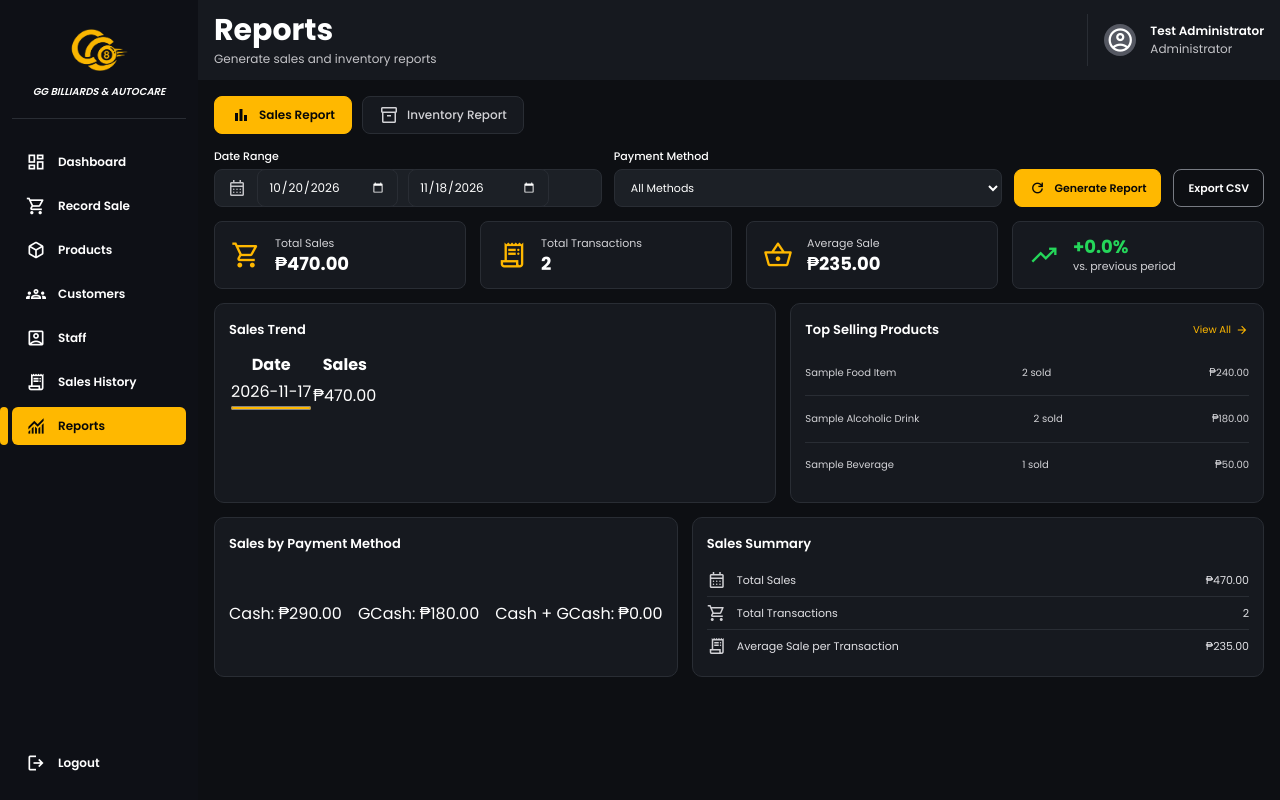
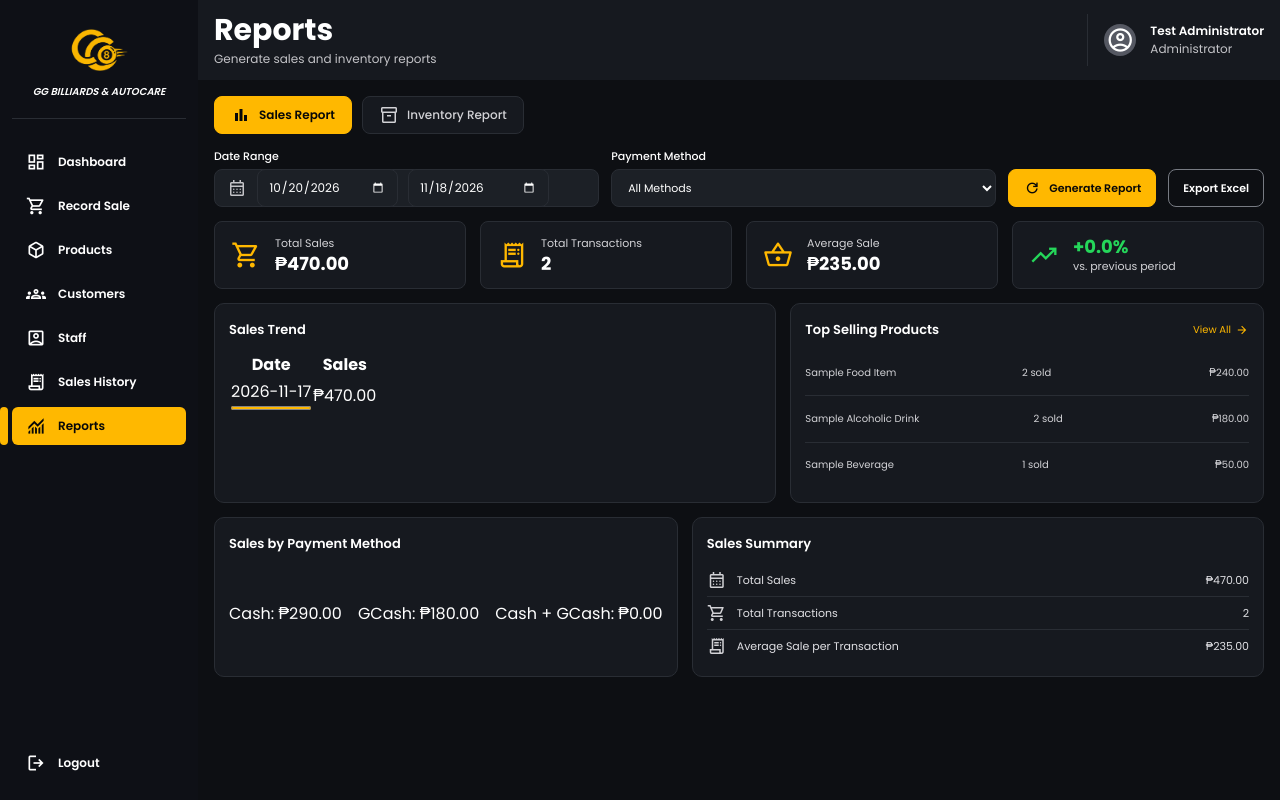
Before and after one commit to Abeleops/cuecare, a Laravel app: page /reports in a window 1280 px wide. Run offline with Laravel 12, Linux system fonts and the light colour scheme; a user stored in the database is signed in; data comes from the database, SQL or seed files in the repository; style sheets or scripts are compiled from the project's sources; some libraries are stand-ins or nearby versions.

Commit message:
feat: Update export button labels from 'Export CSV' to 'Export Excel' in reports views

```diff
--- a/resources/views/reports/index.blade.php
+++ b/resources/views/reports/index.blade.php
@@ -78,7 +78,7 @@
                             Generate Report
                         </button>
                         @can('ReportsExport')
-                            <button type="submit" id="reportsExportButton" formaction="{{ route('reports.export') }}" name="type" value="sales">Export CSV</button>
+                            <button type="submit" id="reportsExportButton" formaction="{{ route('reports.export') }}" name="type" value="sales">Export Excel</button>
                         @endcan
                     </form>
                     @if ($errors->any()) <p role="alert">{{ $errors->first() }}</p> @endif
--- a/resources/views/reports/inventory.blade.php
+++ b/resources/views/reports/inventory.blade.php
@@ -79,7 +79,7 @@
                         </div>
                         <button type="submit" id="reportsInventoryGenerateButton">Apply filters</button>
                         @can('ReportsExport')
-                            <button type="submit" id="reportsInventoryExportButton" formaction="{{ route('reports.export') }}" name="type" value="inventory">Export CSV</button>
+                            <button type="submit" id="reportsInventoryExportButton" formaction="{{ route('reports.export') }}" name="type" value="inventory">Export Excel</button>
                         @endcan
                     </form>
                     <!-- Inventory Statistics -->
```
